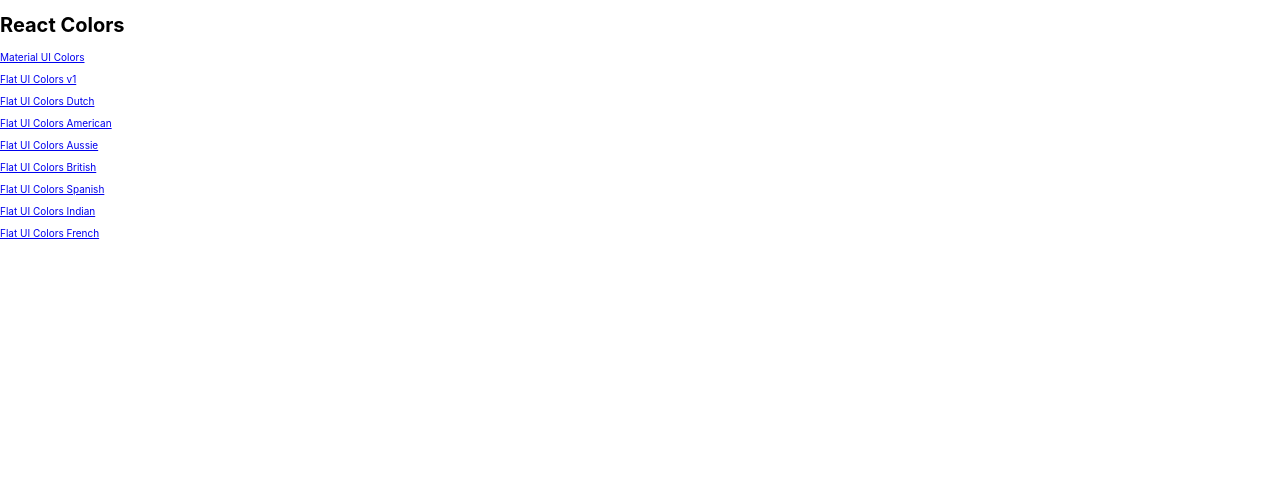
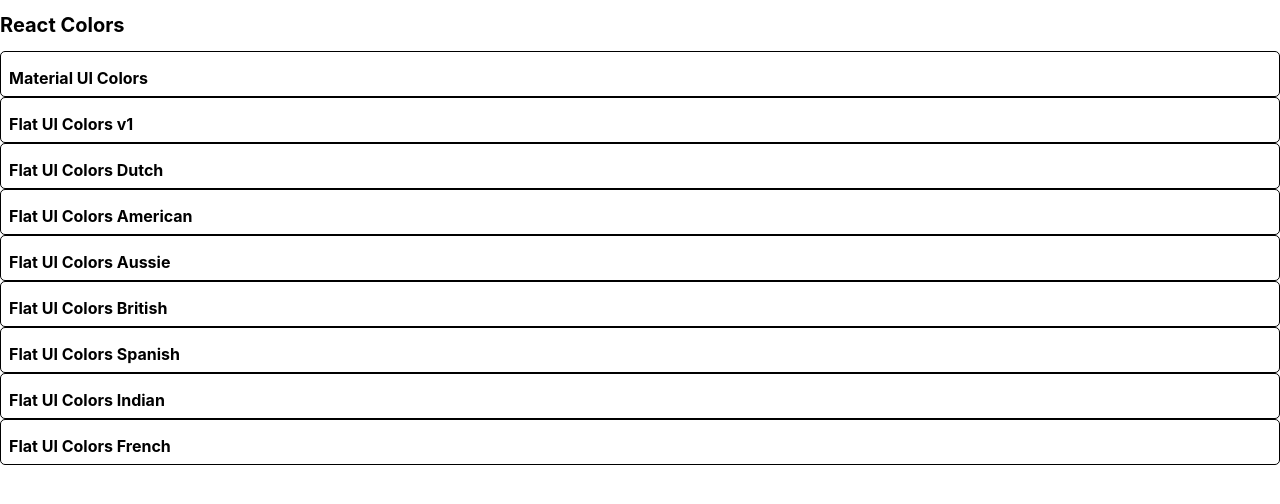
Before and after one commit to JordanFrontDev/color-app, a React (Create React App) app: page / in a window 1280 px wide. Shown: the top 504 px of the page. Built offline with nearby package versions, Linux system fonts and the light colour scheme.

Commit message:
styling MiniPalette

```diff
--- a/package.json
+++ b/package.json
@@ -5,6 +5,7 @@
   "dependencies": {
     "@material-ui/core": "^4.0.2",
     "@material-ui/icons": "^4.0.1",
+    "@material-ui/styles": "^4.1.0",
     "chroma-js": "^2.0.3",
     "rc-slider": "^8.6.12",
     "react": "^16.8.6",
--- /dev/null
+++ b/src/MiniPalette.js
@@ -0,0 +1,39 @@
+import React from 'react';
+import { withStyles } from '@material-ui/styles';
+
+const styles = {
+    root: {
+        backgroundColor: '#fff',
+        borderRadius: '5px',
+        border: '1px solid black',
+        padding: '0.5rem',
+        position: 'relative',
+        overflow: 'hidden',
+        '&:hover': {
+            cursor: 'pointer'
+        }
+    },
+    colors: {
+        backgroundColor: 'grey'
+    },
+    title: {
+        display: 'flex',
+        alignItems: 'center',
+        margin: '0',
+        color: '#000',
+        paddingTop: '0.5rem',
+        fontSize: '1rem',
+        position: 'relative'
+    }
+}
+
+const MiniPalette = ({classes, paletteName}) => {
+    return (
+        <div className={classes.root}>
+           <div className={classes.colors}></div>
+           <h5 className={classes.title}>{paletteName}</h5>
+        </div>
+    );
+}
+
+export default withStyles(styles)(MiniPalette);
--- a/src/PaletteList.js
+++ b/src/PaletteList.js
@@ -1,16 +1,13 @@
 import React from 'react';
 import { Link } from 'react-router-dom';
+import MiniPalette from './MiniPalette';
 
 const PaletteList = ({ palettes }) => {
     return (
         <div>
             <h1>React Colors</h1>
             {palettes.map(palette => (
-                <p>
-                    <Link to={`/palette/${palette.id}`}>
-                        {palette.paletteName}
-                    </Link>
-                </p>
+               <MiniPalette {...palette}/>
             ))}
         </div>
     );
```
Also changed, not shown: 1 other file (tests, documents, lock files or other folders).
